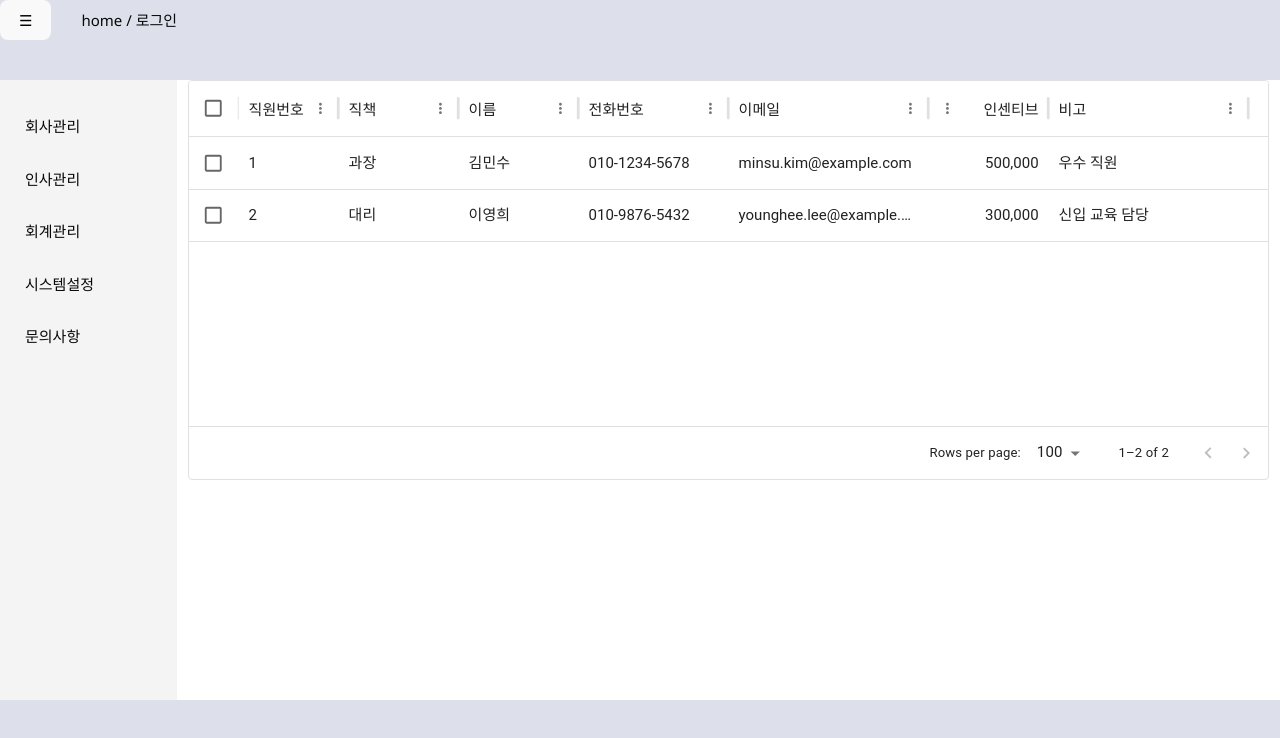
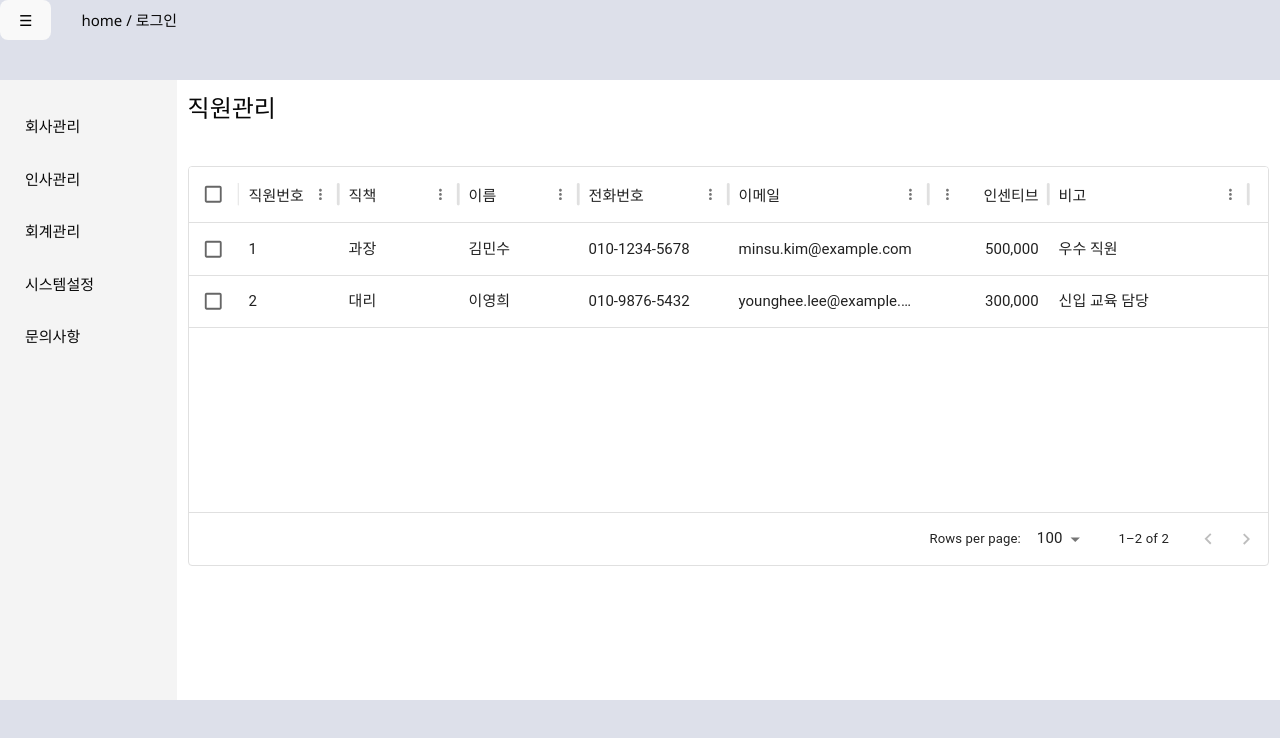
Before and after one commit to byunghaHwang/guleumsan, a React (Vite) app in the folder fronted/: page /employee in a window 1280 px wide. Shown: the top 738 px of the page. Built offline with nearby package versions, Linux system fonts and the light colour scheme.

Commit message:
직원관리 화면 제목 삽입

```diff
--- a/fronted/src/employee/employeeGrid.jsx
+++ b/fronted/src/employee/employeeGrid.jsx
@@ -36,6 +36,11 @@ const rows = [
 
 export default function EmployeeGrid() {
   return (
+    <>
+      <div className='title-area'>
+          <h2>직원관리</h2>
+      </div>
+
       <Box sx={{ height: 400, width: "100%" }}>
         <DataGrid
           rows={rows}
@@ -45,5 +50,7 @@ export default function EmployeeGrid() {
           checkboxSelection
         />
       </Box>
+    </>
+
   );
 }
```
Lines whose indentation alone changed are shown as unchanged.
